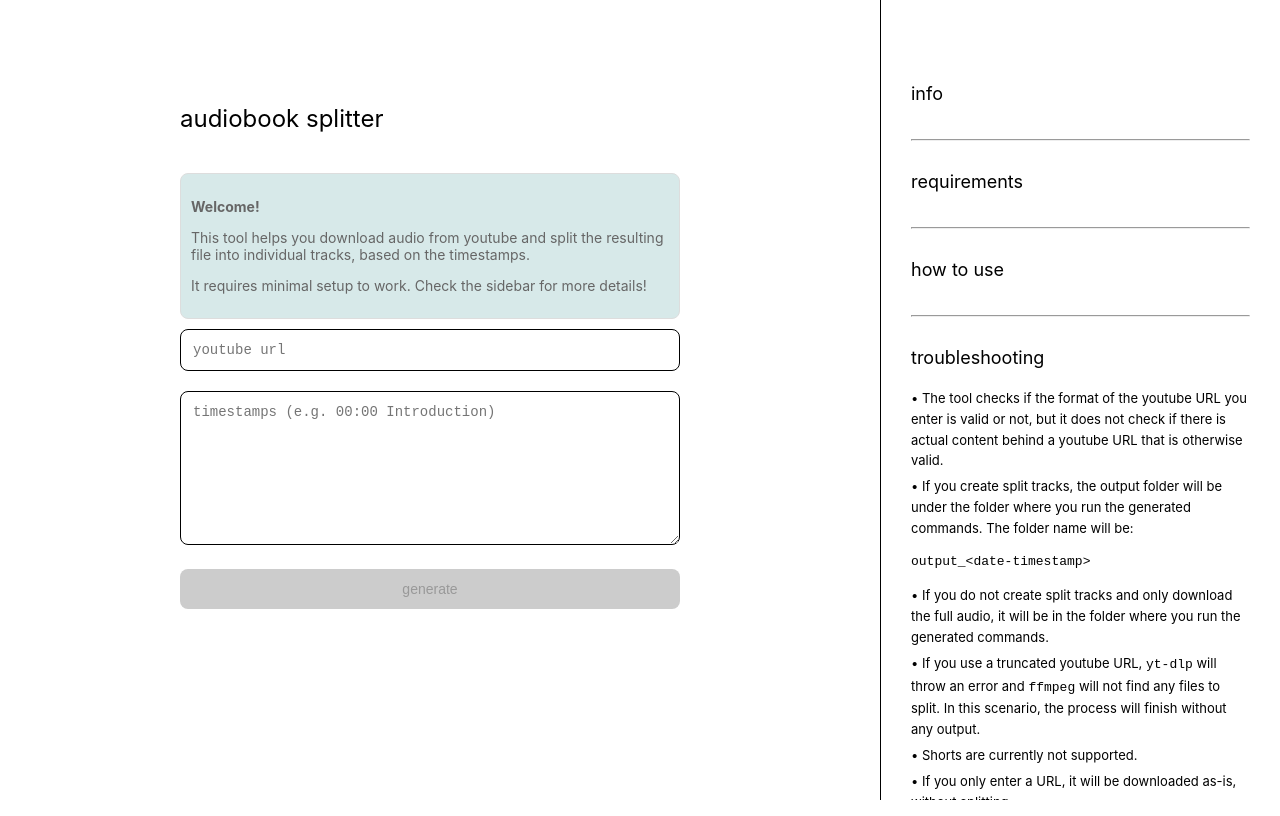
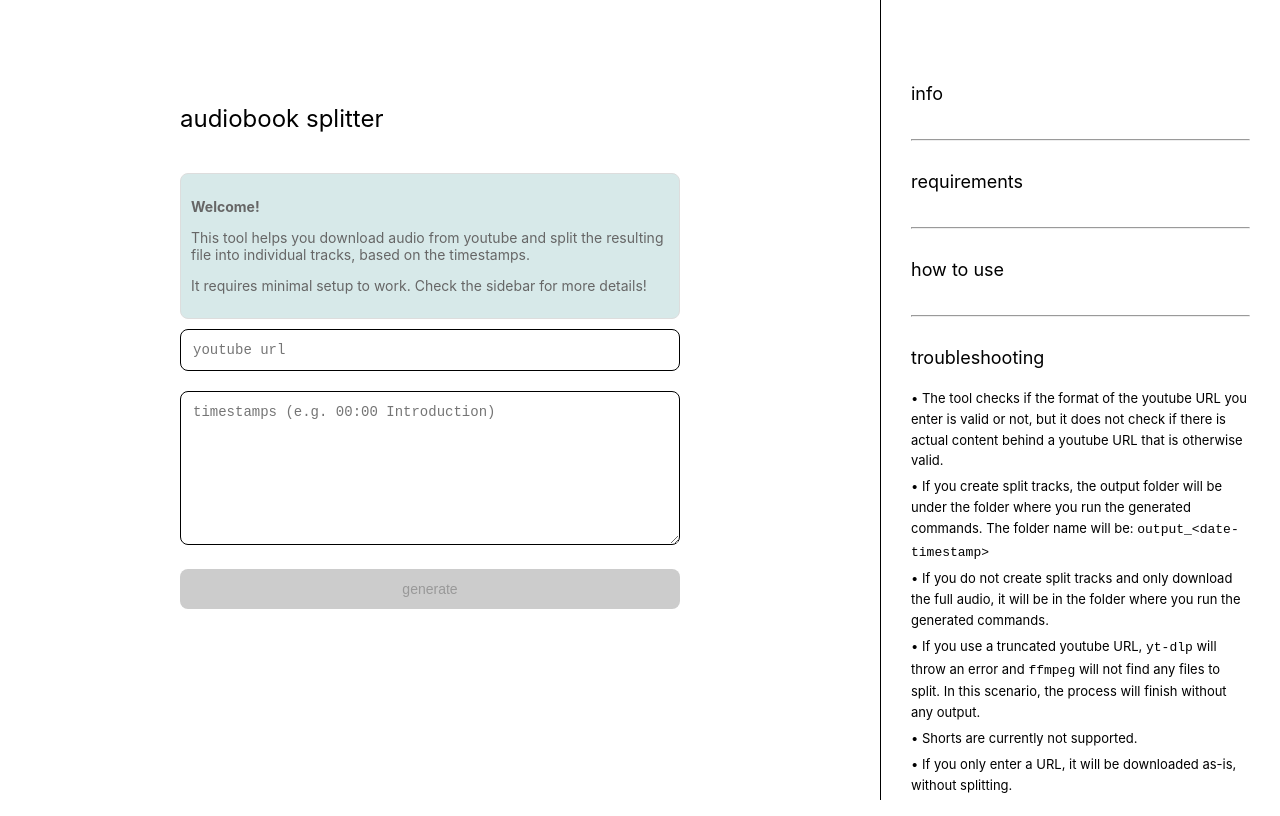
Before and after one commit to szekelyzol/audiobook-splitter, a Next.js app: page / in a window 1280 px wide. Both pictures are taken after a click on the heading "troubleshooting". Built offline with nearby package versions, Linux system fonts and the light colour scheme.

Commit message:
Fix hydration error

```diff
--- a/pages/index.tsx
+++ b/pages/index.tsx
@@ -437,7 +437,7 @@ export default function Home() {
             <div className={styles.sidebarSection}>
 
               <p>• The tool checks if the format of the youtube URL you enter is valid or not, but it does not check if there is actual content behind a youtube URL that is otherwise valid.</p>
-              <p>• If you create split tracks, the output folder will be under the folder where you run the generated commands. The folder name will be: <pre>output_&lt;date-timestamp&gt;</pre></p>
+              <p>• If you create split tracks, the output folder will be under the folder where you run the generated commands. The folder name will be: <code>output_&lt;date-timestamp&gt;</code></p>
               <p>• If you do not create split tracks and only download the full audio, it will be in the folder where you run the generated commands.</p>
               <p>• If you use a truncated youtube URL, <code>yt-dlp</code> will throw an error and <code>ffmpeg</code> will not find any files to split. In this scenario, the process will finish without any output.</p>
               <p>• Shorts are currently not supported.</p>
```
